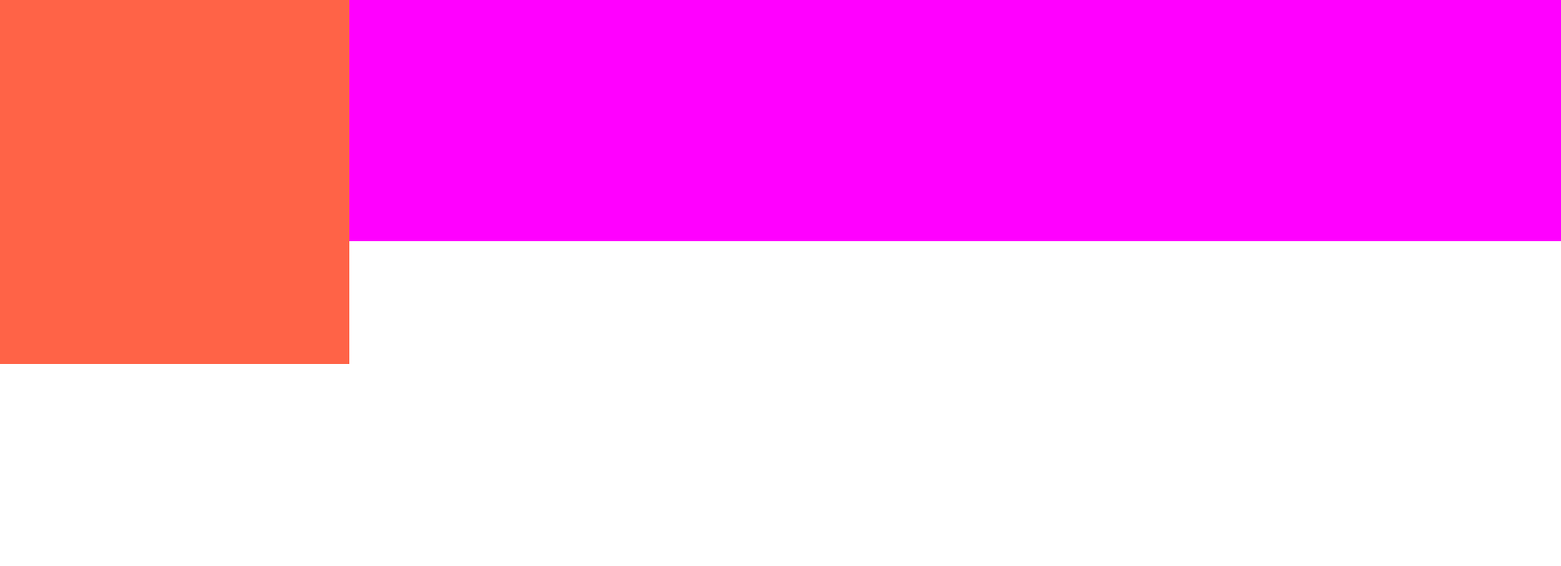
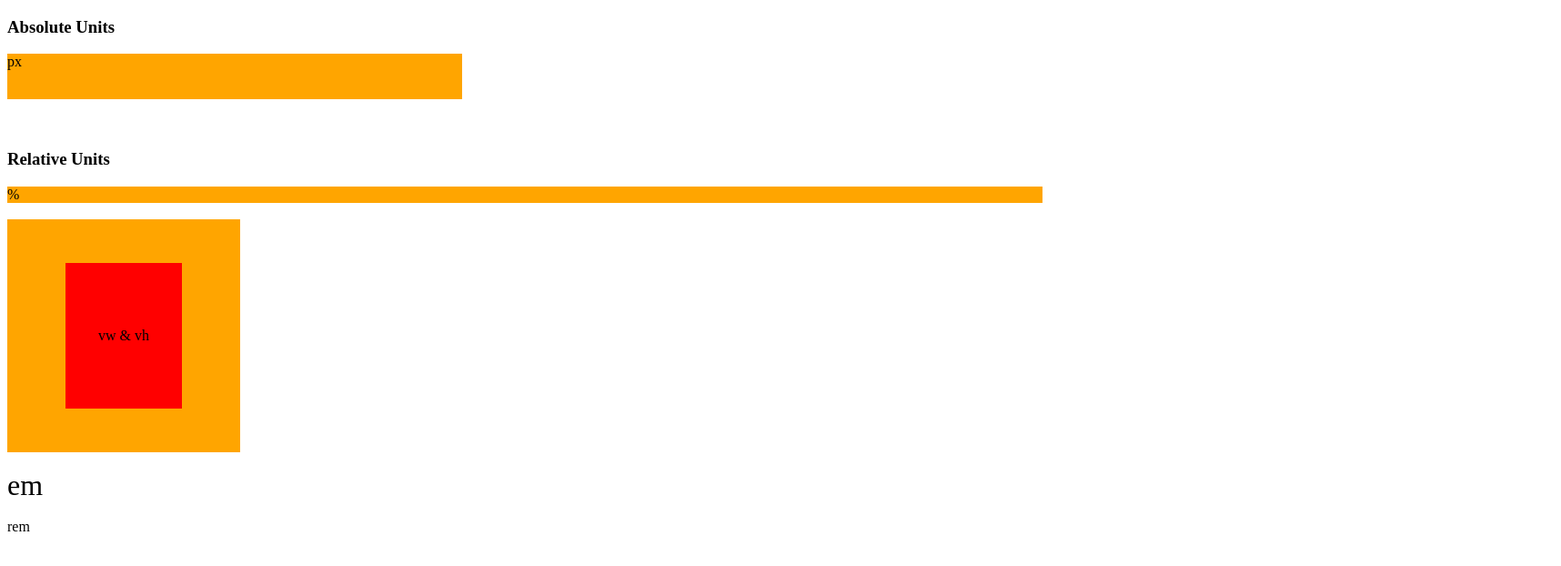
Before and after one commit to Swanand143/Java-Programming, a plain HTML site: page Web Tech/CSS/03-04-2025/Units/index.html in a window 1280 px wide. Shown: the whole page at 91% size, 1716 px wide, since content can reach past the window. Drawn offline with Linux system fonts and the light colour scheme.

Commit message:
WebTech CSS Changes Added

```diff
--- a/Web Tech/CSS/03-04-2025/Units/index.html
+++ b/Web Tech/CSS/03-04-2025/Units/index.html
@@ -1,18 +1,38 @@
 <!DOCTYPE html>
 <html lang="en">
-  <head>
-    <meta charset="UTF-8" />
-    <meta name="viewport" content="width=device-width, initial-scale=1.0" />
-    <title>Absolute Units</title>
-    <link rel="stylesheet" href="./style.css" />
-  </head>
-  <body>
-    <div id="div1">
-      <div id="div2"></div>
-      <br />
+<head>
+    <meta charset="UTF-8">
+    <meta name="viewport" content="width=device-width, initial-scale=1.0">
+    <title>Units</title>
+    <link rel="stylesheet" href="style.css">
+</head>
+<body>
+    <div>
+        <h3>Absolute Units</h3>
+        <div class="div1">px</div>
+
+        <br><br>
+        <h3>Relative Units</h3>
+        <div class="div2">%</div>
+        <br>
+
+        <div class="div3">
+            <p>vw & vh</p>
+        </div>
+
+        <br>
+        <main>
+            <div class="div4">em</div>
+        </main>
+
+        <br>
+        <main>
+            <div class="div5">rem</div>
+        </main>
     </div>
-  </body>
+</body>
 </html>
+
 <!-- Units -->
 <!--
 1. Absolute Units are Fixed they are not change anyway (they are absolutly wast) but we can use these units in some places like a website logo
--- a/Web Tech/CSS/03-04-2025/Units/style.css
+++ b/Web Tech/CSS/03-04-2025/Units/style.css
@@ -1,14 +1,43 @@
-* {
-  margin: 0;
-  padding: 0;
+/* px is a absolute unit so it nnot change it is fixed */
+.div1{
+  background-color: orange;
+  height: 50px;
+  width: 500px;
 }
-#div1 {
-  width: 45.4cm;
-  height: 7cm;
-  background-color: magenta;
+
+/* % is a relative unit so it can be change according to viewport i.e it is a responsive*/
+/* NOTE: it need he height for the parent ele */
+.div2{
+  background-color: orange;
+  height: 50%;
+  width: 90%;
 }
-#div2 {
-  width: 30vw;
-  height: 50vh;
-  background-color: tomato;
+
+/* vw viewport width*/
+.div3{
+  background-color: orange;
+  height: 20vw;
+  width: 20vw;
+  display: flex;
+  justify-content: center;
+  align-items: center;
 }
+
+p{
+  background-color: red;
+  width: 10vw;
+  height: 20vh;
+  display: flex;
+  justify-content: center;
+  align-items: center;
+}
+
+/* em (element)for font size , it takes rem from parent ele*/
+.div4{
+  font-size: 2em;
+}
+
+/* rem (rot element) for font size, it takes ref from root ele*/
+.div5{
+  font-size: 2rem;
+}
```
